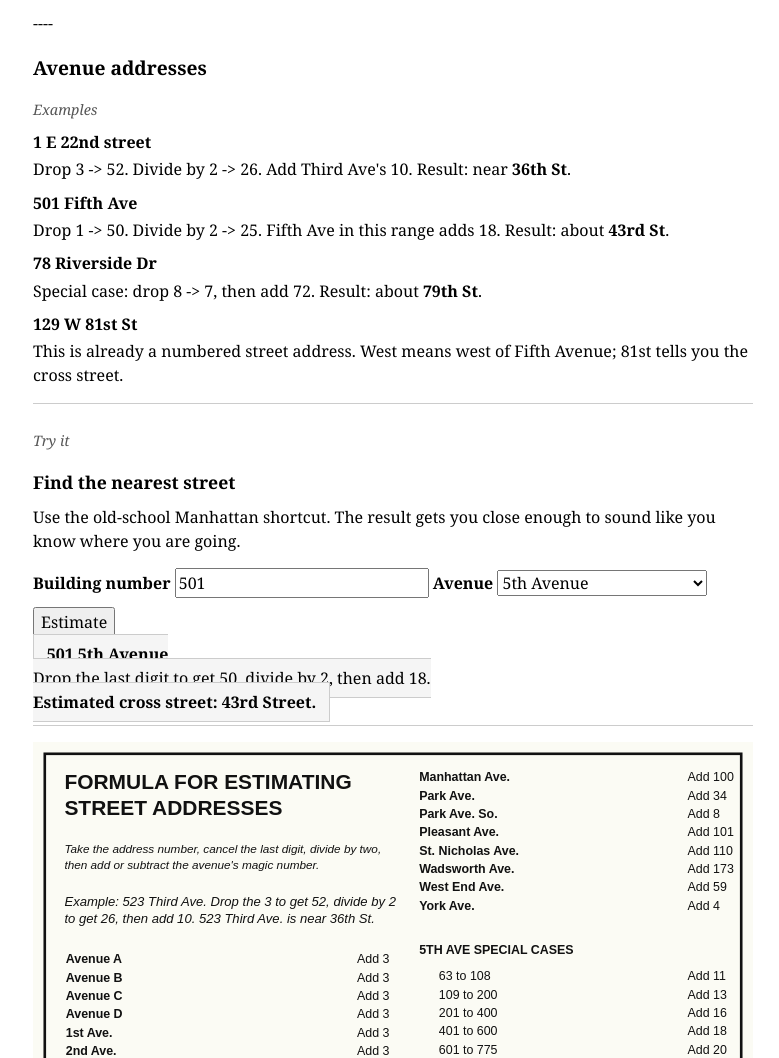
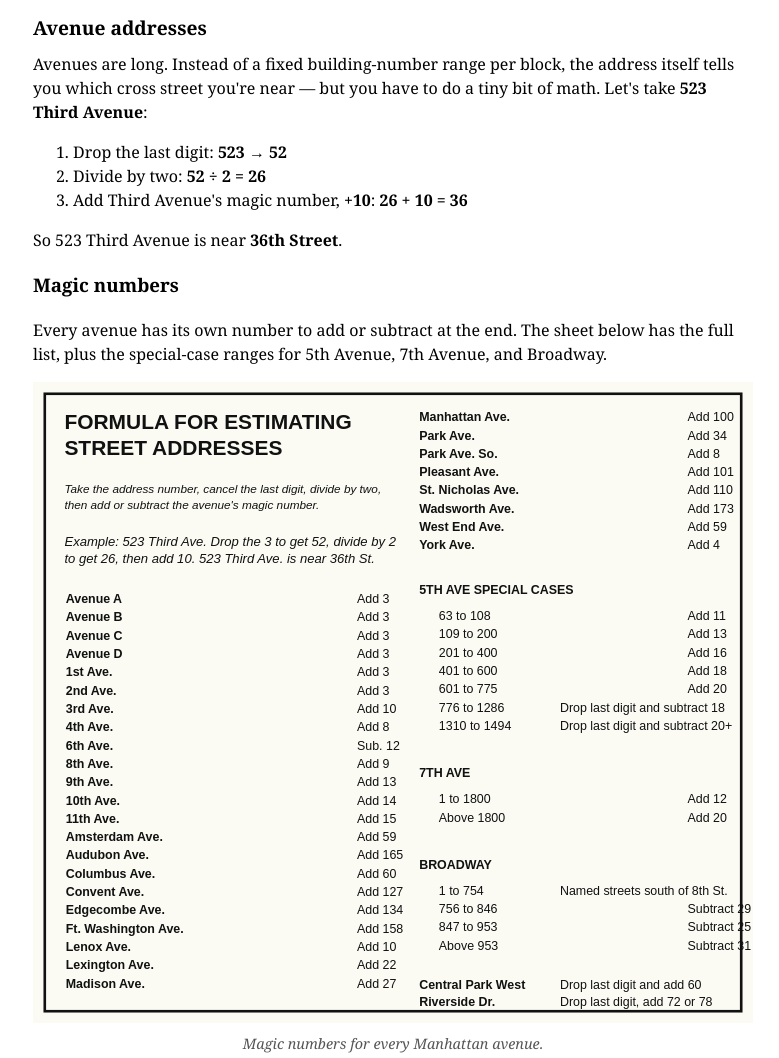
Before and after one commit to qirh/address, a plain HTML site: page index.html in a window 1280 px wide. Shown: the part 2000-3058 px from the top of the page, without its empty margins (247-1026 px from the left). Drawn offline with Linux system fonts and the light colour scheme.

Commit message:
Avenue addresses section scaffold (formula walkthrough + magic numbers + 4 worked examples)

```diff
--- a/index.html
+++ b/index.html
@@ -187,41 +187,91 @@
                     </div>
                 </div>
 
-                ----
+                <h2>Avenue addresses</h2>
+                <p>
+                    Avenues are long. Instead of a fixed building-number
+                    range per block, the address itself tells you which
+                    cross street you're near — but you have to do a tiny
+                    bit of math. Let's take
+                    <strong>523 Third Avenue</strong>:
+                </p>
+                <ol>
+                    <li>
+                        Drop the last digit:
+                        <strong>523 → 52</strong>
+                    </li>
+                    <li>
+                        Divide by two:
+                        <strong>52 ÷ 2 = 26</strong>
+                    </li>
+                    <li>
+                        Add Third Avenue's magic number,
+                        <strong>+10</strong>:
+                        <strong>26 + 10 = 36</strong>
+                    </li>
+                </ol>
+                <p>
+                    So 523 Third Avenue is near
+                    <strong>36th Street</strong>.
+                </p>
 
-                <h2>Avenue addresses</h2>
+                <h3>Magic numbers</h3>
+                <p>
+                    Every avenue has its own number to add or subtract
+                    at the end. The sheet below has the full list, plus
+                    the special-case ranges for 5th Avenue, 7th Avenue,
+                    and Broadway.
+                </p>
+                <figure class="source-photo">
+                    <img
+                        src="assets/manhattan-formula.svg"
+                        alt="Formula sheet listing the magic number for each Manhattan avenue, plus special cases for 5th Avenue, 7th Avenue, and Broadway"
+                    />
+                    <figcaption>
+                        Magic numbers for every Manhattan avenue.
+                    </figcaption>
+                </figure>
 
+                <h3>More worked examples</h3>
                 <div class="examples-panel">
                     <p class="eyebrow">Examples</p>
                     <div class="example-grid">
                         <article>
-                            <h2>1 E 22nd street</h2>
+                            <h2>200 Madison Ave</h2>
                             <p>
-                                Drop 3 -> 52. Divide by 2 -> 26. Add Third Ave's
-                                10. Result: near <strong>36th St</strong>.
+                                Drop the 0 → 20. Divide by 2 → 10. Add
+                                Madison's <strong>+27</strong>: 10 + 27 =
+                                <strong>37</strong>. So 200 Madison Ave
+                                is near 37th St.
                             </p>
                         </article>
                         <article>
-                            <h2>501 Fifth Ave</h2>
+                            <h2>800 Park Ave</h2>
                             <p>
-                                Drop 1 -> 50. Divide by 2 -> 25. Fifth Ave in
-                                this range adds 18. Result: about
-                                <strong>43rd St</strong>.
+                                Drop the 0 → 80. Divide by 2 → 40. Add
+                                Park's <strong>+34</strong>: 40 + 34 =
+                                <strong>74</strong>. So 800 Park Ave
+                                is near 74th St.
                             </p>
                         </article>
                         <article>
-                            <h2>78 Riverside Dr</h2>
+                            <h2>1000 6th Ave</h2>
                             <p>
-                                Special case: drop 8 -> 7, then add 72. Result:
-                                about <strong>79th St</strong>.
+                                Drop the 0 → 100. Divide by 2 → 50. 6th
+                                Ave <strong>subtracts 12</strong>:
+                                50 − 12 = <strong>38</strong>. So 1000
+                                6th Ave is near 38th St.
                             </p>
                         </article>
                         <article>
-                            <h2>129 W 81st St</h2>
+                            <h2>500 5th Ave</h2>
                             <p>
-                                This is already a numbered street address. West
-                                means west of Fifth Avenue; 81st tells you the
-                                cross street.
+                                5th Ave is a special case — its magic
+                                number depends on the range. For
+                                401–600, add <strong>+18</strong>. Drop
+                                the 0 → 50. Divide by 2 → 25. Add 18 =
+                                <strong>43</strong>. So 500 5th Ave is
+                                near 43rd St.
                             </p>
                         </article>
                     </div>
```
